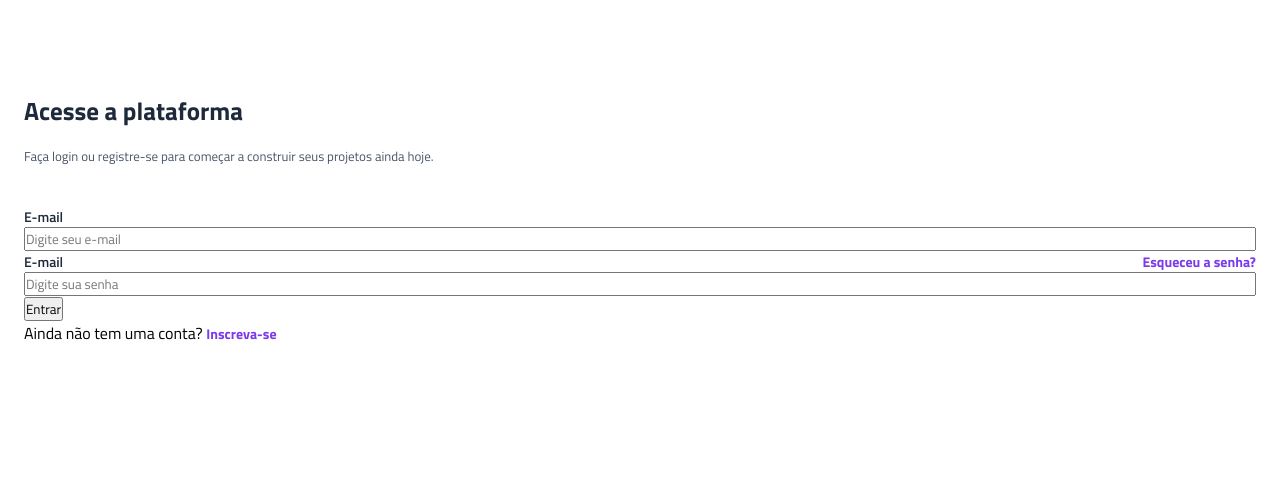
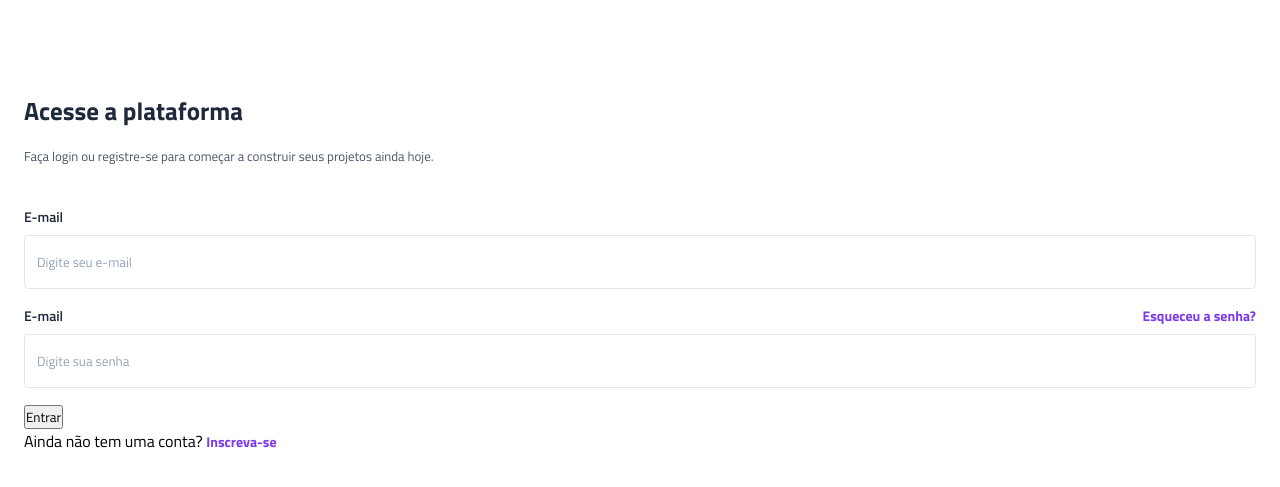
Before and after one commit to giuliafss/projeto-vertigo, a plain HTML site: page index.html in a window 1280 px wide. Shown: the part 101-588 px from the top of the page. Drawn offline with Linux system fonts and the light colour scheme.

Commit message:
estilização da input

```diff
--- a/style.css
+++ b/style.css
@@ -12,6 +12,8 @@
 :root{
     --gray--800: #1E293B;
     --gray--600: #475569;
+    --gray--400: #94a3b8;
+    --gray--200: #e2e8f0;
     --purple: #7c3aed;
 }
 
@@ -52,6 +54,8 @@ main{
 .input-box{
     display: flex;
     flex-direction: column;
+    gap: 0.5rem;
+    margin-bottom: 1rem;
 }
 
 .input-box div{
@@ -66,6 +70,22 @@ main{
     font-weight: 600;
 }
 
+.login input{
+    padding: 1rem 0.75rem;
+    border: 1px solid var(--gray--200);
+    border-radius: 0.25rem;
+    color: var(--gray--800)
+}
+
+.login input::placeholder{
+    color: var(--gray--400);
+}
+
+.login input:hover,
+.login input:focus{
+    outline: 1px solid var(--purple);
+}
+
 .login a{
     color: var(--purple);
     text-decoration: none;
```
